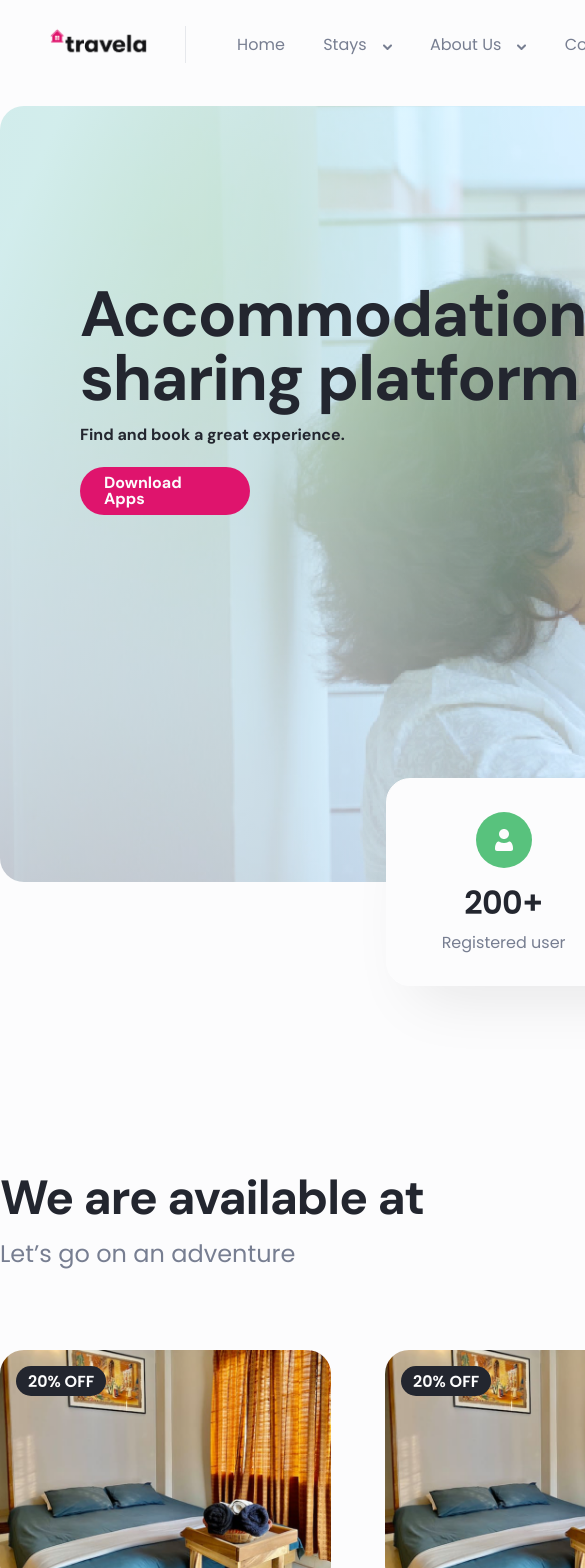
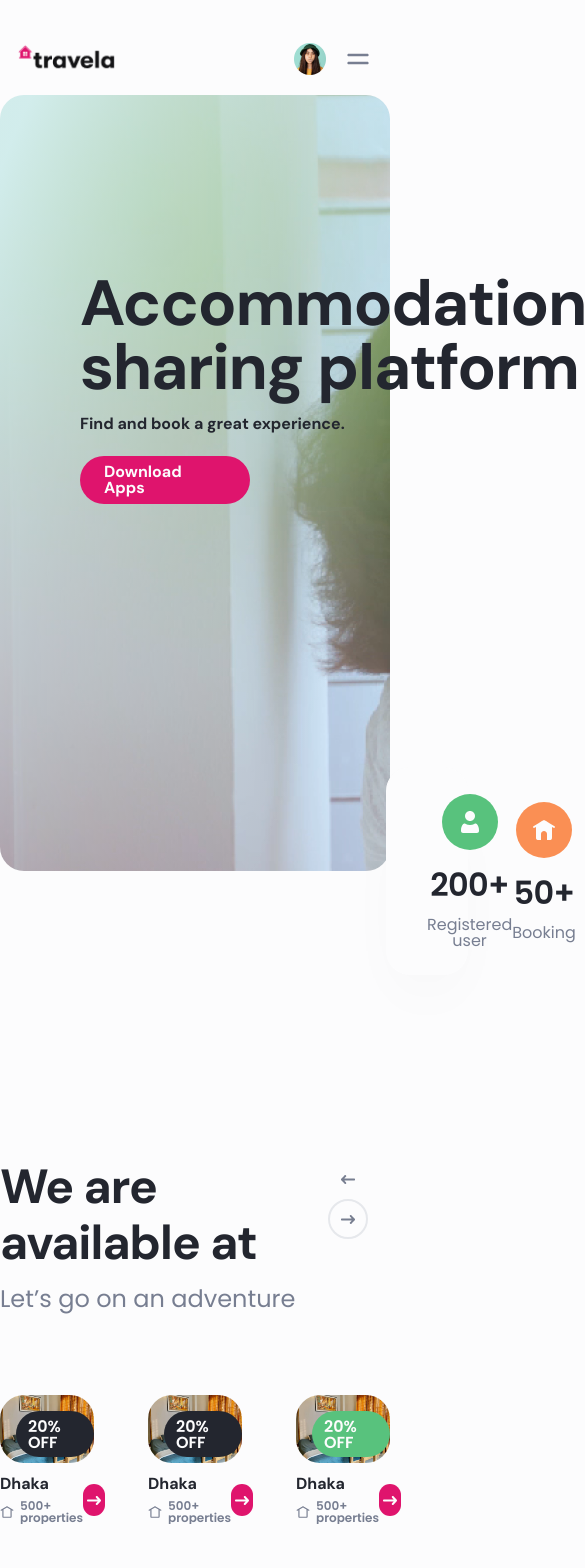
Before and after one commit to ShahadatShaki/Travela-Website, a Next.js app: page / in a window 390 px wide. Shown: the top 1568 px of the page, 585 px wide, since content can reach past the window. Built offline with nearby package versions, Linux system fonts and the light colour scheme.

Commit message:
:zap: mobile menu layout.

```diff
--- a/common/components/Menu.jsx
+++ b/common/components/Menu.jsx
@@ -4,23 +4,23 @@ import styles from "../../styles/Common.module.scss";
 const Menu = () => {
   return (
     <div className={styles.containerPadded}>
-      <div
-        className={styles.menu}
-      >
-        <div
-          className={styles.leftPart}
-        >
+      <div className={styles.menu}>
+        <div className={styles.leftPart}>
           <div className={styles.logo}>
             <img src="images/travela-logo.png" alt="Travela" height={34} />
           </div>
+          <div className={styles.mobileRightOptions}>
+            <img src="images/icons/avatar.png" alt="" />
+            <img src="images/icons/Lineburger.svg" alt="" />
+          </div>
+          <div className={styles.menuLinks}>
             <div className={styles.menuLink} style={{ paddingLeft: "2rem" }}>
               <a href="">Home</a>
             </div>
-          <div className={[styles.menuLink, styles.dropDown].join(' ')}>
+            <div className={[styles.menuLink, styles.dropDown].join(" ")}>
               <a href="">Stays</a>
 
-            <div className={styles.dropDownCard}
-            >
+              <div className={styles.dropDownCard}>
                 <div className={styles.dropDownLinksContainer}>
                   <div className={styles.dropDownLink}>
                     <img src="home1.png" alt="" />
@@ -64,14 +64,19 @@ const Menu = () => {
                 </div>
               </div>
             </div>
-          <div className={[styles.menuLink, styles.dropDown].join(' ')}>
+            <div className={[styles.menuLink, styles.dropDown].join(" ")}>
               <a href="">About Us</a>
-            <div className={styles.dropDownCard} style={{width: 481}}>
-              <div className={styles.dropDownLinksContainer} style={{display: 'block'}}>
+              <div className={styles.dropDownCard} style={{ width: 481 }}>
+                <div
+                  className={styles.dropDownLinksContainer}
+                  style={{ display: "block" }}
+                >
                   <div>
-                  <h3 style={{fontSize: 24, marginBottom: 15}}>About Us</h3>
+                    <h3 style={{ fontSize: 24, marginBottom: 15 }}>About Us</h3>
                     <p>
-                    Founded in 2021, Travela is among the fastest growing startups in Bangladesh which connects Space owners with Users looking to find & and book spaces for their needs.
+                      Founded in 2021, Travela is among the fastest growing
+                      startups in Bangladesh which connects Space owners with
+                      Users looking to find & and book spaces for their needs.
                     </p>
                   </div>
                 </div>
@@ -81,8 +86,9 @@ const Menu = () => {
               <a href="">Contact Us</a>
             </div>
           </div>
+        </div>
         <div className={styles.rightPart}>
-          <DownloadButton styleObjects={{margin: 0}} />
+          <DownloadButton styleObjects={{ margin: 0 }} />
         </div>
       </div>
     </div>
--- a/styles/Common.module.scss
+++ b/styles/Common.module.scss
@@ -1,4 +1,5 @@
 @use 'partials/colors';
+@use 'partials/mixins' as mixins;
 @import "partials/containers";
 @import "partials/utils";
 
@@ -8,15 +9,45 @@
   align-items: center;
   padding: 1.3rem 0;
 
+  @include mixins.for-phone-only {
+    padding: 42px 0 0px;
+  }
+
   .leftPart {
     display: flex;
     flex-grow: 1;
     align-items: center;
+
+    .mobileRightOptions {
+      @include mixins.for-phone-only {
+        img {
+          cursor: pointer;
+          &:first-child {
+            margin-right: 1rem;
+          }
+        }
+      }
+
+      @include mixins.for-tablet-portrait-up {
+        display: none;
+      }
     }
 
     .logo {
       padding-right: 2rem;
       border-right: 1px solid #e6e8ec;
+
+      @include mixins.for-phone-only {
+        flex-grow: 1;
+        border: 0;
+      }
+    }
+
+    .menuLinks {
+      display: flex;
+
+      @include mixins.for-phone-only {
+        display: none;
       }
 
       .menuLink {
@@ -24,6 +55,14 @@
         &:hover .dropDownCard {
           opacity: 1;
           display: block;
+        }
+      }
+    }
+  }
+
+  .rightPart {
+    @include mixins.for-phone-only {
+      display: none;
     }
   }
 
--- a/styles/partials/_containers.scss
+++ b/styles/partials/_containers.scss
@@ -1,3 +1,5 @@
+@use 'mixins';
+
 .containerFluid {
   width: 1280px;
   margin: 0 auto;
@@ -9,10 +11,19 @@
   @media (max-width: 1300px) {
     width: 1100px;
   }
+
+  @include mixins.for-phone-only {
+    width: 100%;
+  }
 }
 
 .containerPadded {
   width: 1280px;
   padding: 0 3rem;
   margin: 0 auto;
+
+  @include mixins.for-phone-only {
+    width: 100%;
+    padding: 0 1rem;
+  }
 }
```
Also changed, not shown: public/images/icons/Lineburger.svg (added), public/images/icons/avatar.png (added). Lines whose indentation alone changed are shown as unchanged.
